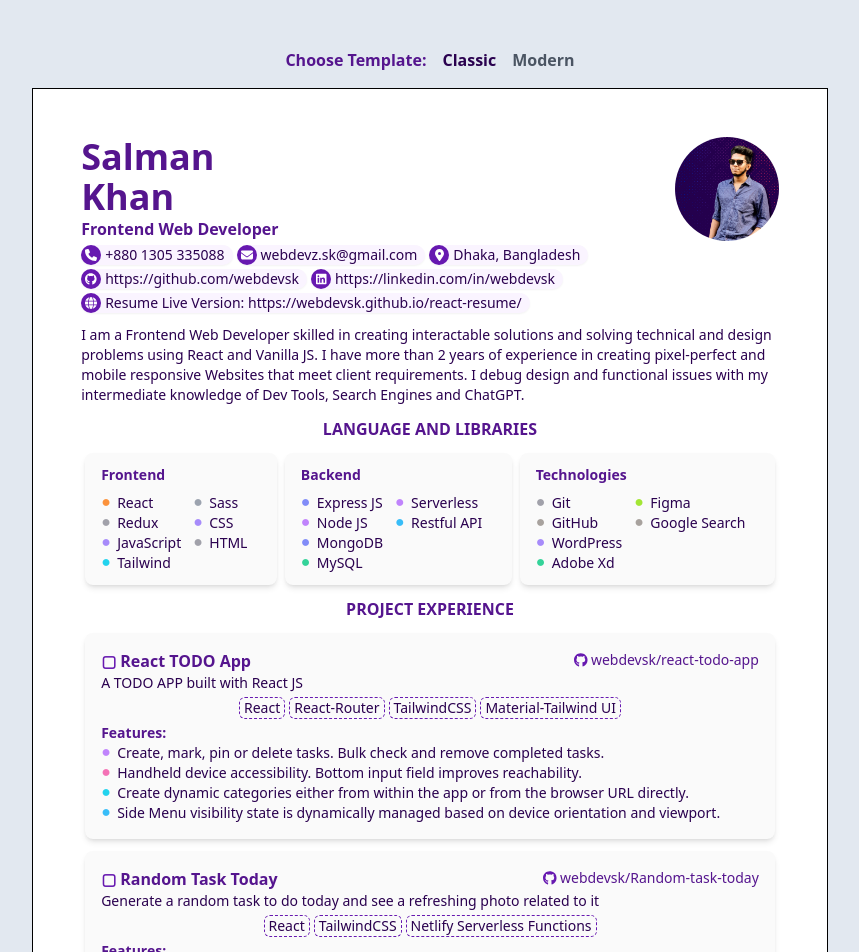
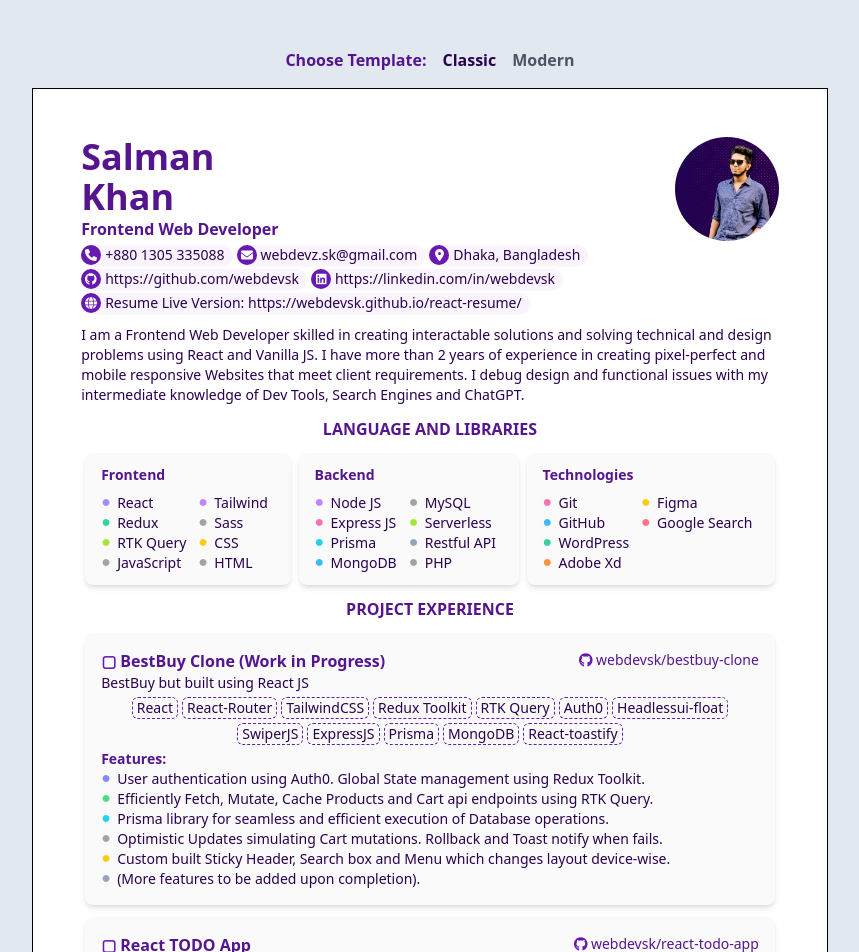
Before and after one commit to webdevsk/next-resume, a React (Vite) app: page / in a window 1280 px wide. Shown: the top 952 px of the page, without its empty margins (210-1069 px from the left). Built offline with nearby package versions, Linux system fonts and the light colour scheme.

Commit message:
Added Bestbuy project. Implemented Project and Work enabled check before loop

```diff
--- a/src/resume.js
+++ b/src/resume.js
@@ -19,17 +19,19 @@
     skills: [
       {
         heading: "Frontend",
-        data: ["React", "Redux", "JavaScript", "Tailwind", "Sass", "CSS", "HTML"],
+        data: ["React", "Redux", "RTK Query", "JavaScript", "Tailwind", "Sass", "CSS", "HTML"],
       },
       {
         heading: "Backend",
         data: [
+          "Node JS",
           "Express JS",
-          "Node JS",
+          "Prisma",
           "MongoDB",
           "MySQL",
           "Serverless",
           "Restful API",
+          "PHP"
         ],
       },
       {
@@ -45,6 +47,35 @@
       },
     ],
     projects: [
+      {
+        enabled: true,
+        title: "BestBuy Clone (Work in Progress)",
+        shortDescription: "BestBuy but built using React JS",
+        link: "https://bestbuy-clone-d99b5f.netlify.app/",
+        repo: "https://github.com/webdevsk/bestbuy-clone",
+        builtWith: [
+          "React",
+          "React-Router",
+          "TailwindCSS",
+          "Redux Toolkit",
+          "RTK Query",
+          "Auth0",
+          "Headlessui-float",
+          "SwiperJS",
+          "ExpressJS",
+          "Prisma",
+          "MongoDB",
+          "React-toastify"
+        ],
+        features: [
+          "User authentication using Auth0. Global State management using Redux Toolkit.",
+          "Efficiently Fetch, Mutate, Cache Products and Cart api endpoints using RTK Query.",
+          "Prisma library for seamless and efficient execution of Database operations.",
+          "Optimistic Updates simulating Cart mutations. Rollback and Toast notify when fails.",
+          "Custom built Sticky Header, Search box and Menu which changes layout device-wise.",
+          "(More features to be added upon completion)"
+        ],
+      },
 
       {
         enabled: true,
--- a/src/templates/Template1.jsx
+++ b/src/templates/Template1.jsx
@@ -118,7 +118,7 @@
       )}
 
       {/* projects */}
-      {data.projects && data.projects.length !== 0 && (
+      {data.projects && data.projects.some((proj) => proj.enabled) && (
         <div id="projects">
           <div className="heading">
             <h5>Project Experience</h5>
@@ -187,7 +187,7 @@
       )}
 
       {/* work experience */}
-      {data.experiences && data.experiences.length !== 0 && (
+      {data.experiences && data.experiences.some((exp) => exp.enabled) && (
         <div id="experiences">
           <div className="heading">
             <h5>Work Experience</h5>
@@ -219,7 +219,7 @@
                         {job.location && <small>{job.location}</small>}
                       </div>
                     </div>
-                    <div>
+                    {/* <div>
                       <h6>Soft Skills Acquired:</h6>
                       <ul className="soft-skills">
                         {job.skills.map((skill) => (
@@ -228,7 +228,7 @@
                           </li>
                         ))}
                       </ul>
-                    </div>
+                    </div> */}
                     <div>
                       <h6>Responsibilites:</h6>
                       <ul className="responsibilities">
--- a/src/templates/Template2.jsx
+++ b/src/templates/Template2.jsx
@@ -165,7 +165,7 @@
       )}
 
       {/* projects */}
-      {data.projects && data.projects.length !== 0 && (
+      {data.projects && data.projects.some((proj) => proj.enabled) && (
         <div id="projects">
           <div className="heading">
             <h5>Project Experience</h5>
@@ -246,7 +246,7 @@
       )}
 
       {/* work experience */}
-      {data.experiences && data.experiences.length !== 0 && (
+      {data.experiences && data.experiences.some((exp) => exp.enabled) && (
         <div id="experiences">
           <div className="heading">
             <h5>Work Experience</h5>
@@ -278,7 +278,7 @@
                         {job.location && <small>{job.location}</small>}
                       </div>
                     </div>
-                    <div>
+                    {/* <div>
                       <h6>Soft Skills Acquired:</h6>
                       <ul className="soft-skills">
                         {job.skills.map((skill) => (
@@ -290,7 +290,7 @@
                           </li>
                         ))}
                       </ul>
-                    </div>
+                    </div> */}
                     <div>
                       <h6>Responsibilites:</h6>
                       <ul className="responsibilities">
```
